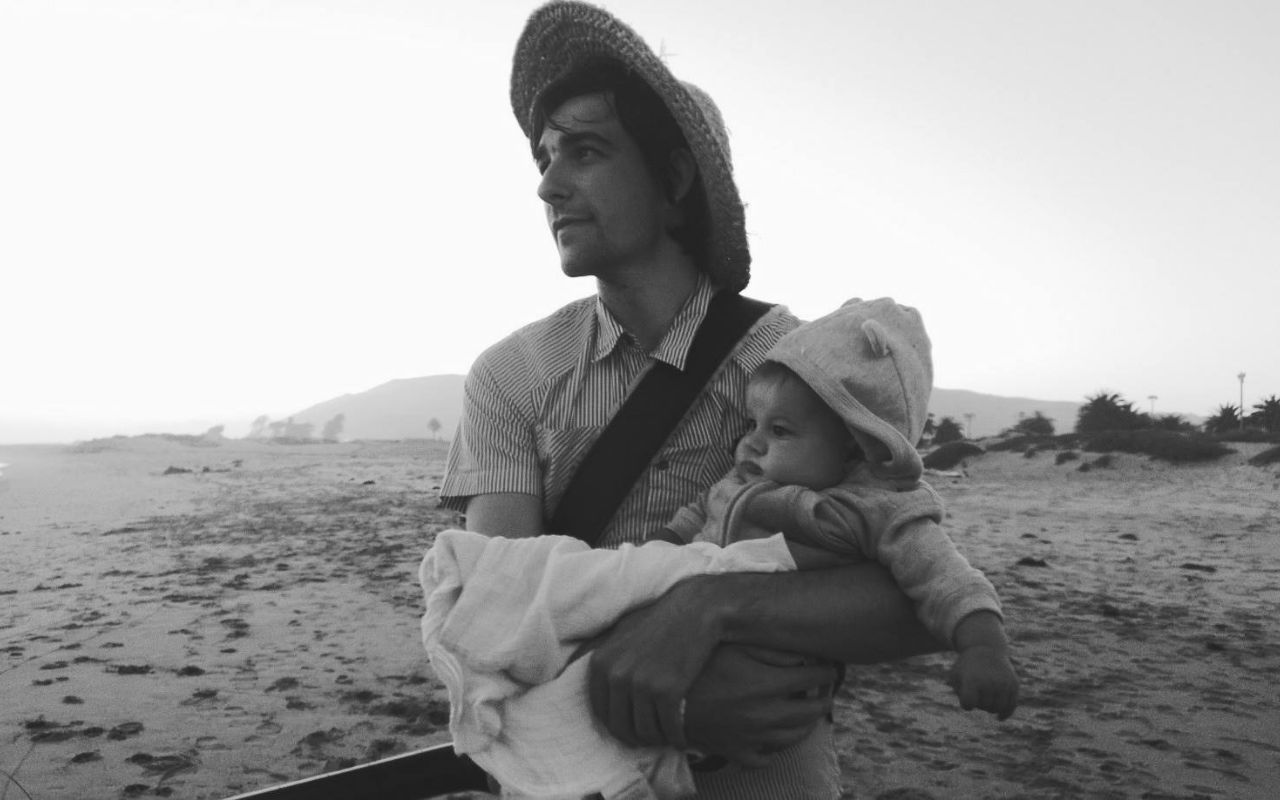
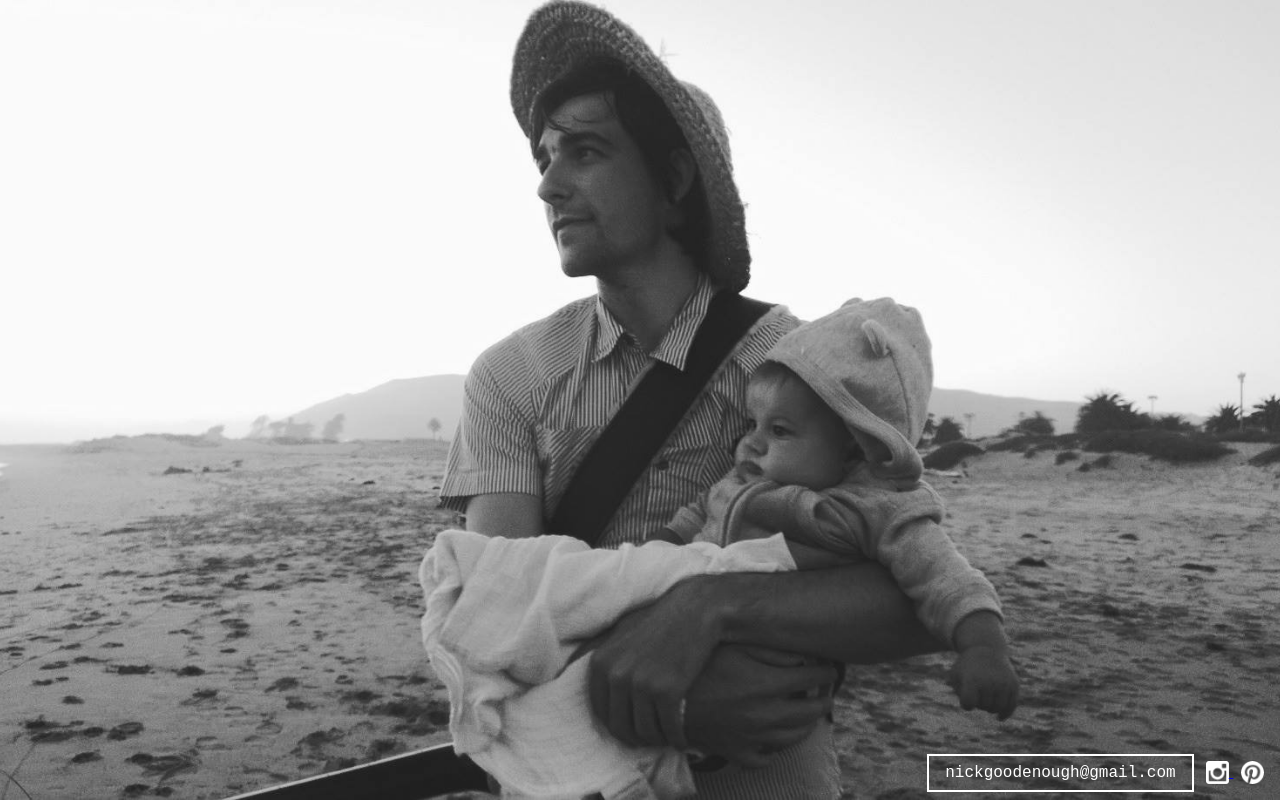
Before and after one commit to nickgoodenough/nickgoodenough.github.io, a plain HTML site: page index.html in a window 1280 px wide. Drawn offline with nearby package versions, Linux system fonts and the light colour scheme.

Commit message:
Added contact info and social badges

```diff
--- a/css/main.css
+++ b/css/main.css
@@ -74,6 +74,34 @@ html {
   html {
     background-image: url(../img/vertical.jpg);
   }
+}
+
+.footer {
+  position: fixed;
+  bottom: 0;
+  right: 0;
+  margin: 1em;
+}
+
+.contact {
+  font-family: "Courier New", Courier, "Lucida Sans Typewriter", "Lucida Typewriter", monospace;
+  border: 2px solid white;
+  color: white;
+  text-decoration: none;
+  padding: .5em 1em;
+        transition: background .3s ease-in-out;
+   -moz-transition: background .3s ease-in-out;
+-webkit-transition: background .3s ease-in-out;
+}
+
+.contact:hover {
+  background: white;
+  color: #222;
+}
+
+.social-badge {
+  height: 1.42em;
+  margin-left: .5em;
 }
 
 /* ==========================================================================
--- a/index.html
+++ b/index.html
@@ -20,8 +20,15 @@
         <!--[if lt IE 7]>
             <p class="chromeframe">You are using an <strong>outdated</strong> browser. Please <a href="http://browsehappy.com/">upgrade your browser</a> or <a href="http://www.google.com/chromeframe/?redirect=true">activate Google Chrome Frame</a> to improve your experience.</p>
         <![endif]-->
-
-        <p></p> <!-- Strange to write as if I‘m currently in front of you. When you read this I‘ll probably be daydreaming. -->
+        <div class="footer">
+            <a href="mailto:nickgoodenough@gmail.com" class="contact">nickgoodenough@gmail.com</a>
+            <a href="http://instagram.com/nickgoodenough/">
+                <img class="social-badge" src="img/instagram_badge_white.png" alt="Link to Instagram Account">
+            </a>
+            <a href="http://pinterest.com/nickgoodenough/pins/">
+                <img class="social-badge" src="img/pinterest_badge_white.png" alt="Link to Pinterest Account">
+            </a>
+        </div>
 
         <script src="//ajax.googleapis.com/ajax/libs/jquery/1.10.1/jquery.min.js"></script>
         <script>window.jQuery || document.write('<script src="js/vendor/jquery-1.10.1.min.js"><\/script>')</script>
```
Also changed, not shown: img/instagram_badge_white.png (added), img/pinterest_badge_white.png (added).
